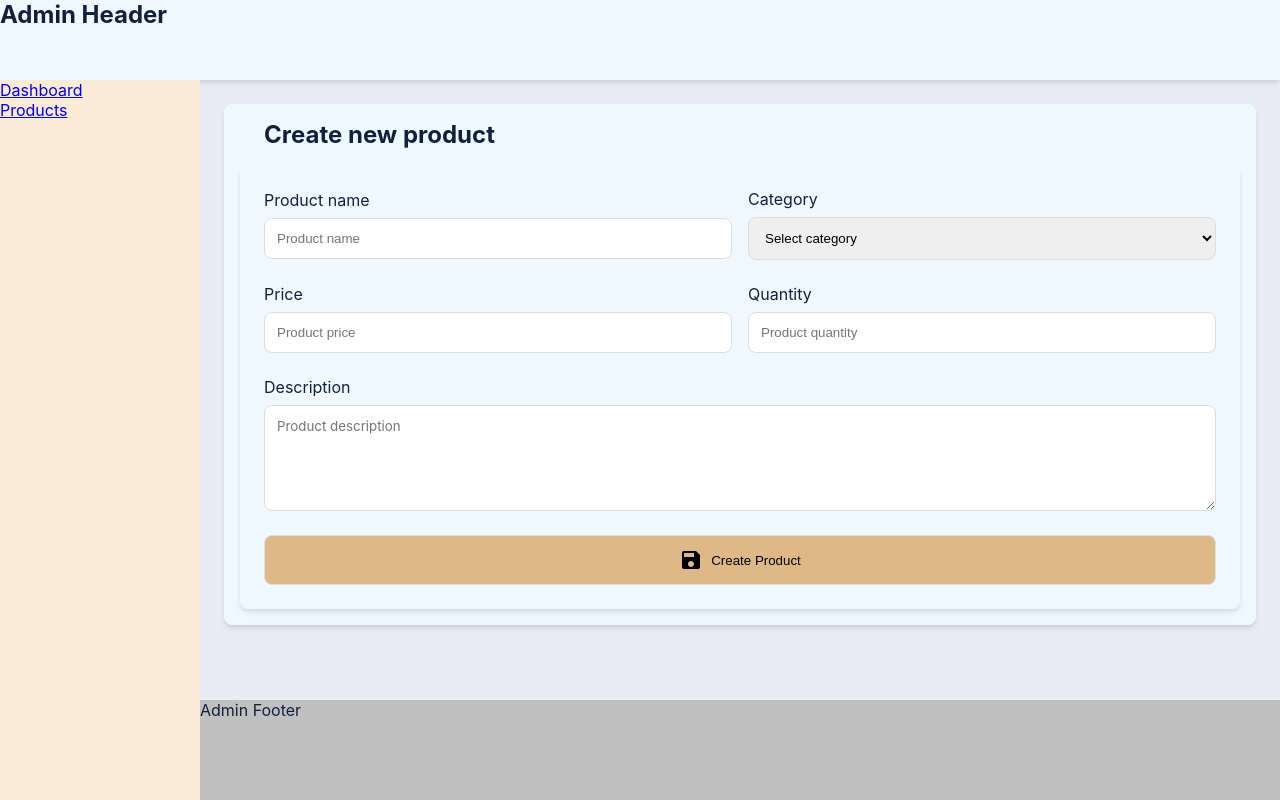
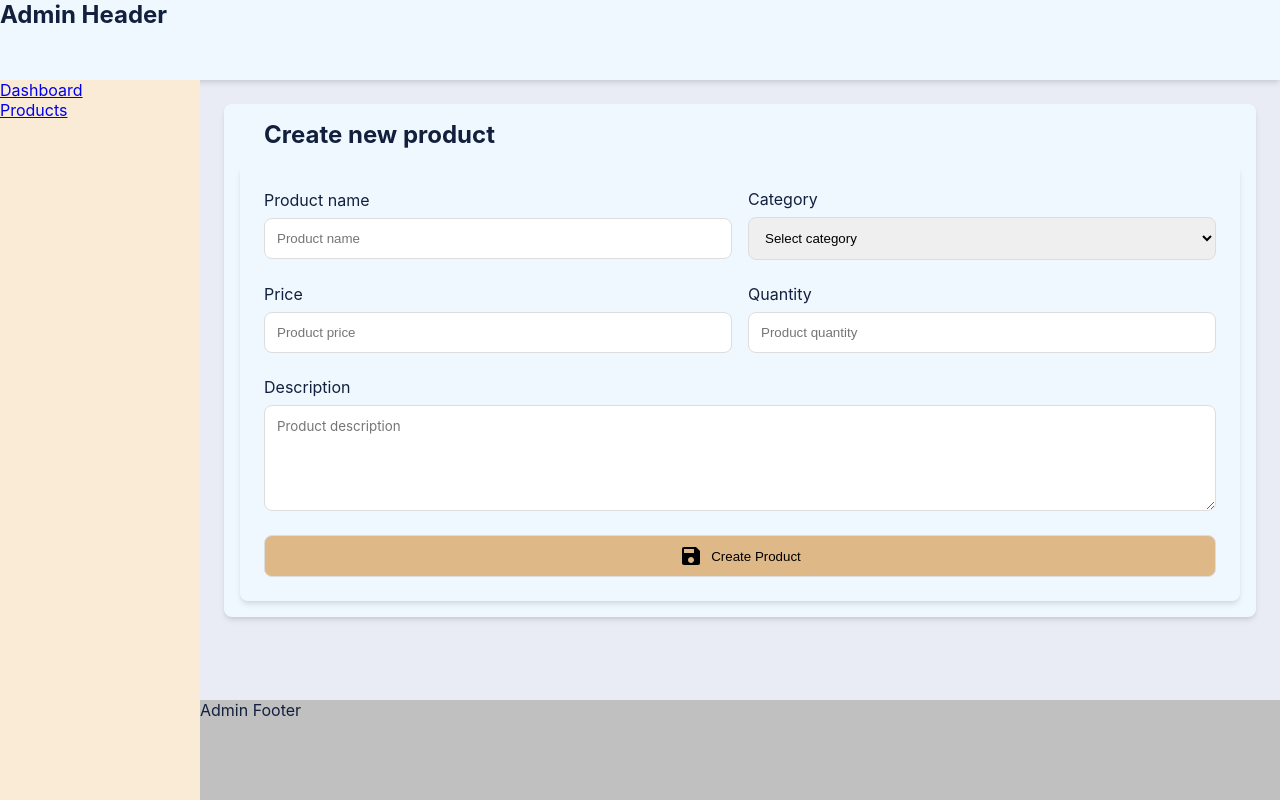
Before and after one commit to DlopezS98/react-isi-webappcrud, a React (Create React App) app: page /dashboard/products/create in a window 1280 px wide. Built offline with nearby package versions, Linux system fonts and the light colour scheme.

Commit message:
style: reduce button padding

```diff
--- a/src/components/button/button.css
+++ b/src/components/button/button.css
@@ -3,7 +3,7 @@
   justify-content: center;
   align-items: center;
 
-  padding: 12px 24px;
+  padding: 8px 24px;
   border: 1px solid #ddd;
   border-radius: 8px;
   cursor: pointer;
```
